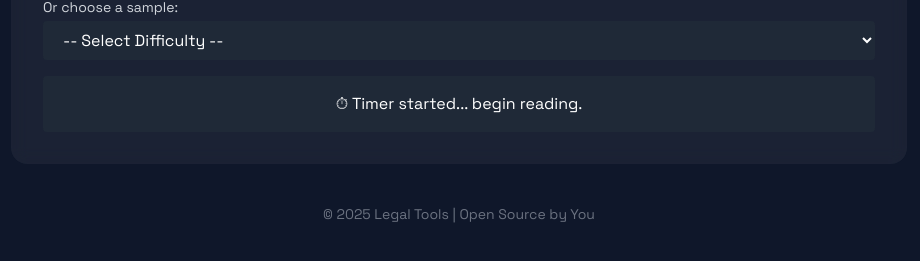
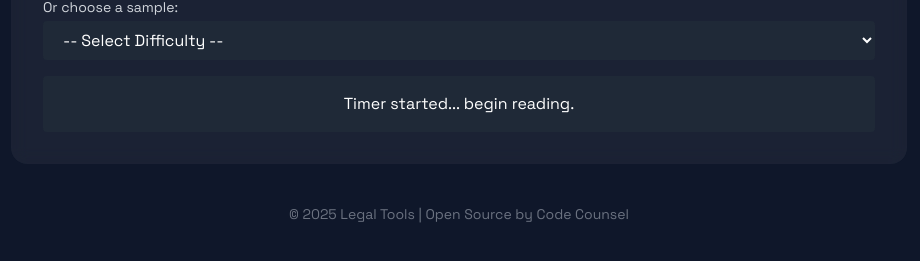
Before and after one commit to Basytism/Legal-Reading-Speed-Calculator, a plain HTML site: page index.html in a window 1280 px wide. Both pictures are taken after a click on the button "Start". Shown: the part 499-760 px from the top of the page, without its empty margins (181-1101 px from the left). Drawn offline with nearby package versions, Linux system fonts and the light colour scheme.

Commit message:
Update index.html
Signed-off-by: Abdul Basit Noor <The_abdulbasit7@yahoo.com>

```diff
--- a/index.html
+++ b/index.html
@@ -67,7 +67,7 @@
   </div>
 
   <footer class="mt-10 text-sm text-gray-500 text-center">
-    &copy; 2025 Legal Tools | Open Source by You
+    &copy; 2025 Legal Tools | Open Source by Code Counsel
   </footer>
 
   <!-- JavaScript Logic -->
@@ -77,7 +77,7 @@
     function startTimer() {
       startTime = new Date().getTime();
       timerRunning = true;
-      document.getElementById('results').innerText = '⏱ Timer started... begin reading.';
+      document.getElementById('results').innerText = 'Timer started... begin reading.';
     }
 
     function stopTimer() {
```
